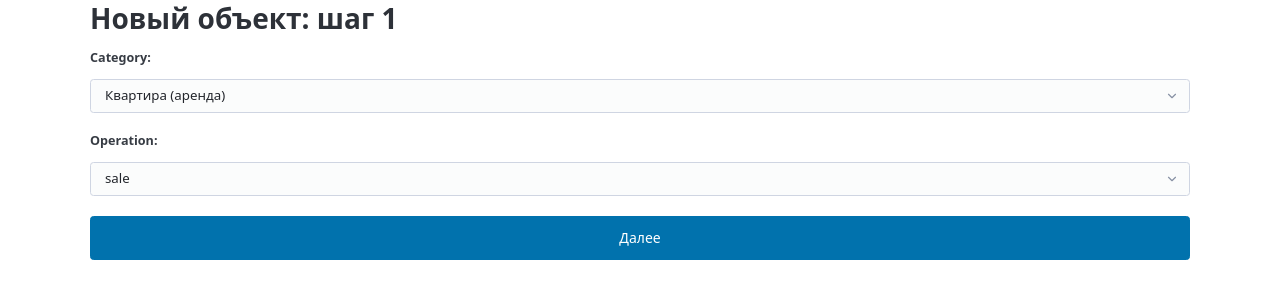
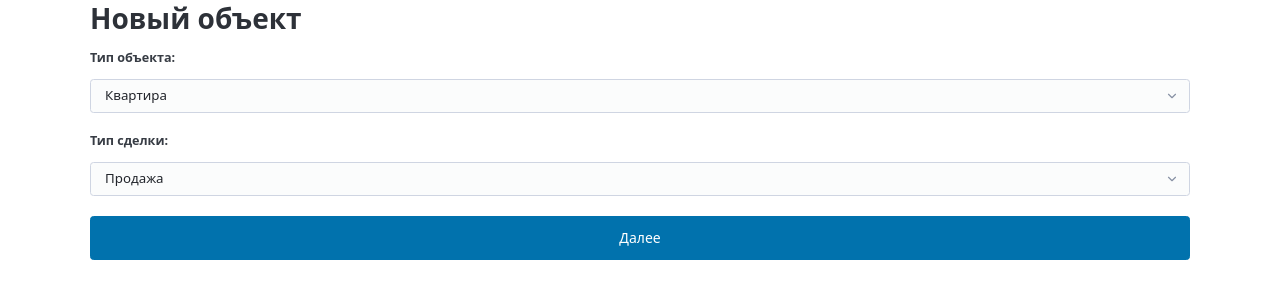
Before and after one commit to isty-maker/mini-crm-realty, a Django app: template core/templates/core/panel_new_step1.html in a window 1280 px wide. Shown: the part 60-363 px from the top of the page. Run offline with Django 5.2, Linux system fonts and the light colour scheme; the template is opened without the code that fills it: values that come from a table or form of the project are taken from there, others are empty; some libraries are stand-ins or nearby versions.

Commit message:
feat: wizard step1 (safe create by category; operation if present)

```diff
--- a/core/forms.py
+++ b/core/forms.py
@@ -72,17 +72,15 @@ class PhotoForm(forms.ModelForm):
 
 
 class NewObjectStep1Form(forms.Form):
-    category = forms.ChoiceField(
-        choices=_build_choices(
-            "CATEGORY_CHOICES",
-            ["flat", "house", "room", "land", "commercial"],
-            field_name="category",
-        )
-    )
-    operation = forms.ChoiceField(
-        choices=_build_choices(
-            "OPERATION_CHOICES",
-            ["sale", "rent"],
-            field_name="operation",
-        )
-    )
+    # choices из модели, если есть; иначе — дефолты
+    CATEGORY_CHOICES = getattr(Property, "CATEGORY_CHOICES", [
+        ("flat", "Квартира"), ("room", "Комната"),
+        ("house", "Дом/коттедж"), ("commercial", "Коммерческая"),
+    ])
+    # поле operation может отсутствовать в модели — форму всё равно показываем
+    OPERATION_CHOICES = getattr(Property, "OPERATION_CHOICES", [
+        ("sale", "Продажа"), ("rent", "Аренда"),
+    ])
+
+    category  = forms.ChoiceField(choices=CATEGORY_CHOICES, label="Тип объекта")
+    operation = forms.ChoiceField(choices=OPERATION_CHOICES, label="Тип сделки", required=False)
--- a/core/templates/core/panel_new_step1.html
+++ b/core/templates/core/panel_new_step1.html
@@ -1,17 +1,10 @@
 {% extends "base.html" %}
-{% block title %}Новый объект — шаг 1{% endblock %}
 {% block content %}
-  <h1>Новый объект: шаг 1</h1>
-  <form method="post">
-    {% csrf_token %}
-    <div class="form-row">
-      {{ form.category.label_tag }}
-      {{ form.category }}
-    </div>
-    <div class="form-row">
-      {{ form.operation.label_tag }}
-      {{ form.operation }}
-    </div>
+  <h1>Новый объект</h1>
+  <form method="post">{% csrf_token %}
+    <div class="form-row">{{ form.category.label_tag }} {{ form.category }}</div>
+    {# показываем поле сделки, даже если его потом некуда сохранять — это пригодится позже #}
+    <div class="form-row">{{ form.operation.label_tag }} {{ form.operation }}</div>
     <button type="submit">Далее</button>
   </form>
 {% endblock %}
```
Also changed, not shown: core/views.py (+15 -20 lines).
